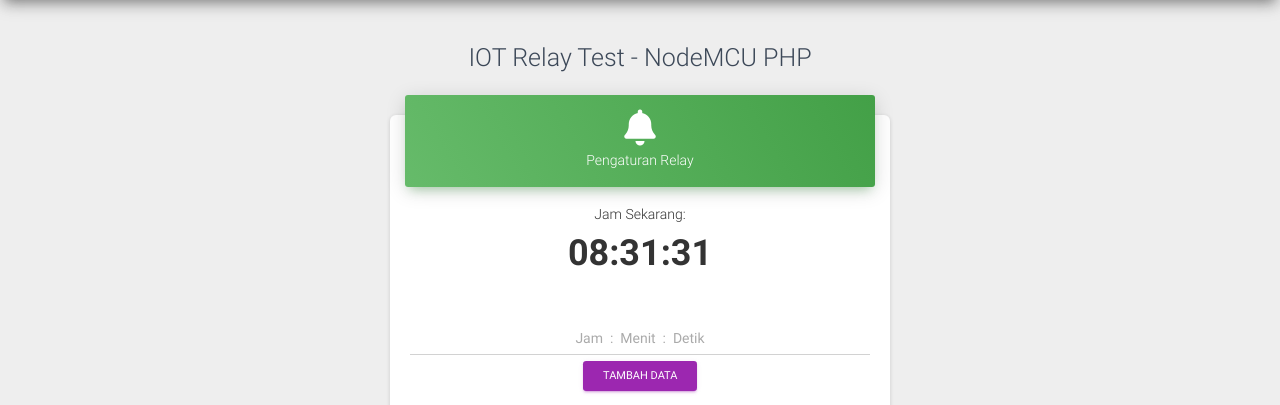
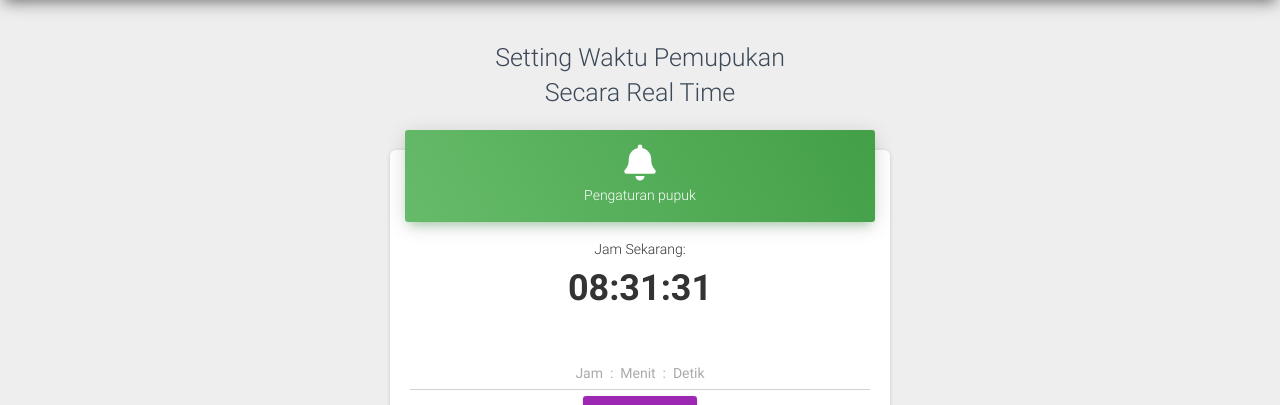
Before and after one commit to butaw45/iotmonitor, a PHP site: page /indexjam.php in a window 1280 px wide. Shown: the part 70-475 px from the top of the page. Run offline with PHP 8.4, Linux system fonts and the light colour scheme; data that the repository does not hold is empty; some libraries are stand-ins or nearby versions.

Commit message:
Menguba beberapa tittle

```diff
--- a/index.php
+++ b/index.php
@@ -23,7 +23,7 @@
         },1000  );
 
 
-      } )
+      } );
     </script>
 
     <title>IoT</title>
--- a/indexjam.php
+++ b/indexjam.php
@@ -81,13 +81,13 @@
 
   <div class="content">
     <div class="container-fluid tengah" >
-      <div><h3 style="text-align: center;">IOT Relay Test - NodeMCU PHP </h3></div>
+      <div><h3 style="text-align: center;">Setting Waktu Pemupukan <br>Secara Real Time</h3></div>
       <div style="width: 500px;">
         <div class="card card-chart" style="height: auto;">
           <div class="card-header card-header-success">
             <i class="fas fa-bell" style="font-size: 36px;"></i>
             <br>
-            Pengaturan Relay
+            Pengaturan pupuk
           </div>
 
         <div class="card-body">
```
